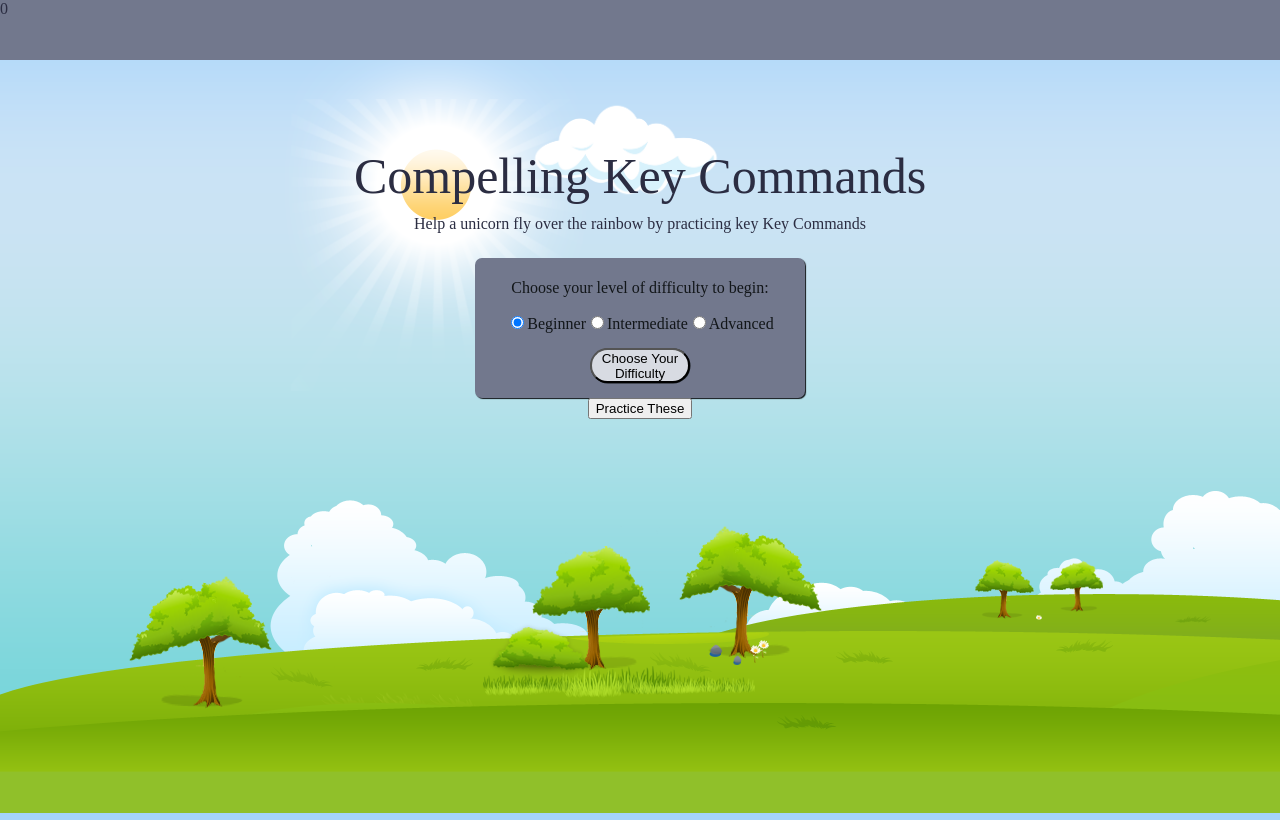
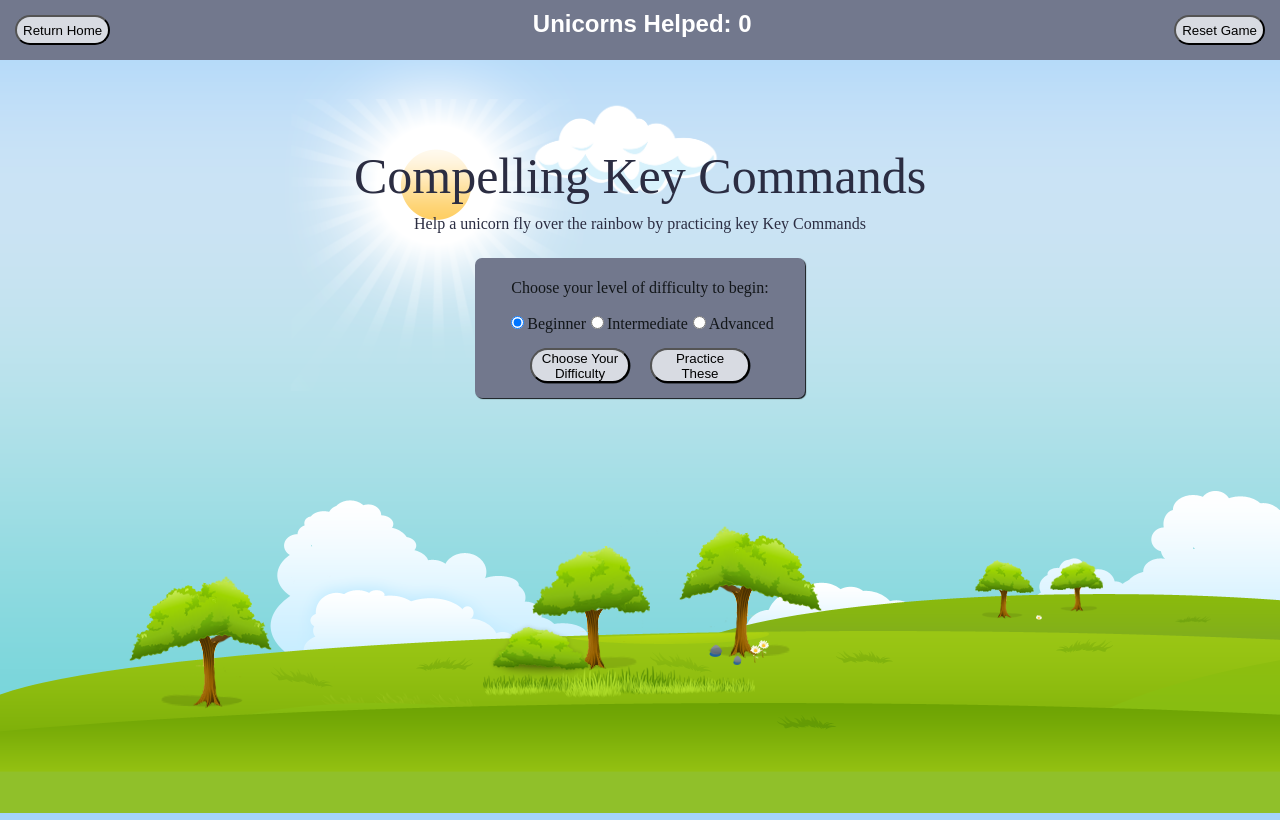
Before and after one commit to lboyer4/keyboardCommands, a React (Create React App) app: page / in a window 1280 px wide. Built offline with nearby package versions, Linux system fonts and the light colour scheme.

Commit message:
made a componenet did mount method and fixed reset button

```diff
--- a/src/SCSS/_Start.scss
+++ b/src/SCSS/_Start.scss
@@ -11,17 +11,27 @@
 	z-index: 10;
 }
 
-.choose-level-btn {
+.btn-container {
+	display: flex;
+}
+
+.choose-level-btn,
+.wrong-cards-btn {
 	border-radius: 20px;
 	background-color: #D8DBE2;
 	box-shadow: .5px .5px .5px #121619;
-	display: block;
-	margin: 15px auto;
+	display: inline-block;
+	margin: 15px 10px;
 	height: 35px;
 	width: 100px;
 }
 
-.choose-level-btn:hover {
+.wrong-cards-btn {
+	margin: 10px;
+}
+
+.choose-level-btn:hover,
+.wrong-cards-btn:hover {
 	background-image: linear-gradient(red, yellow, green, blue, purple);
 	color: #F7FFF7;
 	border: 0;
--- a/src/components/App.js
+++ b/src/components/App.js
@@ -19,6 +19,12 @@ class App extends Component {
     }
   }
 
+  componentDidMount = () => {
+    if (!localStorage.getItem("storedState") === null) {
+      this.setState(this.getLocalStorage());
+    }
+  }
+
   setLevel = (selectedLevel) => {
       this.setState({level: selectedLevel})
       this.setCurrentCards(this.state.allCards, selectedLevel);
@@ -36,9 +42,6 @@ class App extends Component {
   }
 
   setWrongCards = (incorrectCards) => {
-    console.log(this.state)
-    JSON.parse(localStorage.getItem('storedState'))
-    console.log('storedState')
     this.setState({
       currentCard: this.state.incorrectCards.shift()
     })
@@ -63,9 +66,10 @@ class App extends Component {
     localStorage.setItem('storedState', JSON.stringify(this.state))
   }
 
-  // getLocalStorage = () => {
-  //   localStorage.getItem('storedState', JSON.stringify(this.state))
-  // }
+
+  getLocalStorage = () => {
+    return JSON.parse(localStorage.getItem('storedState'))
+  }
 
   setIncorrectStack = () => {
     let wrongAnswers = this.state.incorrectCards
@@ -85,7 +89,7 @@ class App extends Component {
         incorrectCards: [],
         score: 0
     })
-     this.setLocalStorage()
+    localStorage.clear()
   }
 
   returnStartPage = () => {
@@ -112,20 +116,20 @@ class App extends Component {
       level={this.state.level}
       />
 
-    let scoreBoard = <Directory
-      score={this.state.score}
-      clearAll={this.clearAll}
-      returnStartPage={this.returnStartPage}
-      />
-
     let display = (this.state.level) ? gameBegin : startGame
 
-    let header = this.state.score && scoreBoard
     return (
 
       <main className="App">
         <header className="header">
-          {header}
+               <Directory
+      score={this.state.score}
+      clearAll={this.clearAll}
+      returnStartPage={this.returnStartPage}
+      incorrectCards={this.state.incorrectCards}
+
+
+      />
         </header>
         <img className="cloud-one" src={Cloud} width="200px" alt="beautiful magic cloud" />
 
--- a/src/components/Directory.js
+++ b/src/components/Directory.js
@@ -22,10 +22,8 @@ returnStart = (e) => {
 		return (
 				<div className="header">
 					<button className="restart" onClick={this.returnStart}>Return Home</button>
-					<h5 className="unicorn-count">Unicorns Helped: {this.props.score} </h5>
+						<h5 className="unicorn-count">Unicorns Helped: {this.props.score} </h5>
 					<button className="clearAll" onClick={this.clearGame}>Reset Game</button>
-
-
 				</div>
 
 		)
--- a/src/components/Start.js
+++ b/src/components/Start.js
@@ -2,10 +2,7 @@ import React, { Component } from 'react';
 import '../SCSS/_Start.scss';
 
 class Start extends Component {
-  constructor() {
-    super()
 
-  }
 
   handleSubmit = (e) => {
     e.preventDefault()
@@ -29,8 +26,8 @@ class Start extends Component {
           <label htmlFor="Intermediate-level">Intermediate</label>
         <input type="radio" id="Advanced-level" value="Advanced" name="level"/>
           <label htmlFor="Advanced-level">Advanced</label>
-        <button className="choose-level-btn" onClick={this.handleSubmit}>Choose Your Difficulty</button>
-        <button className="wrong-cards" onClick={this.showWrongCards}>Practice These</button>
+          <button className="choose-level-btn" onClick={this.handleSubmit}>Choose Your Difficulty</button>
+          <button className="wrong-cards-btn" onClick={this.showWrongCards}>Practice These</button>
     	</form>
     </section>
     )
```
